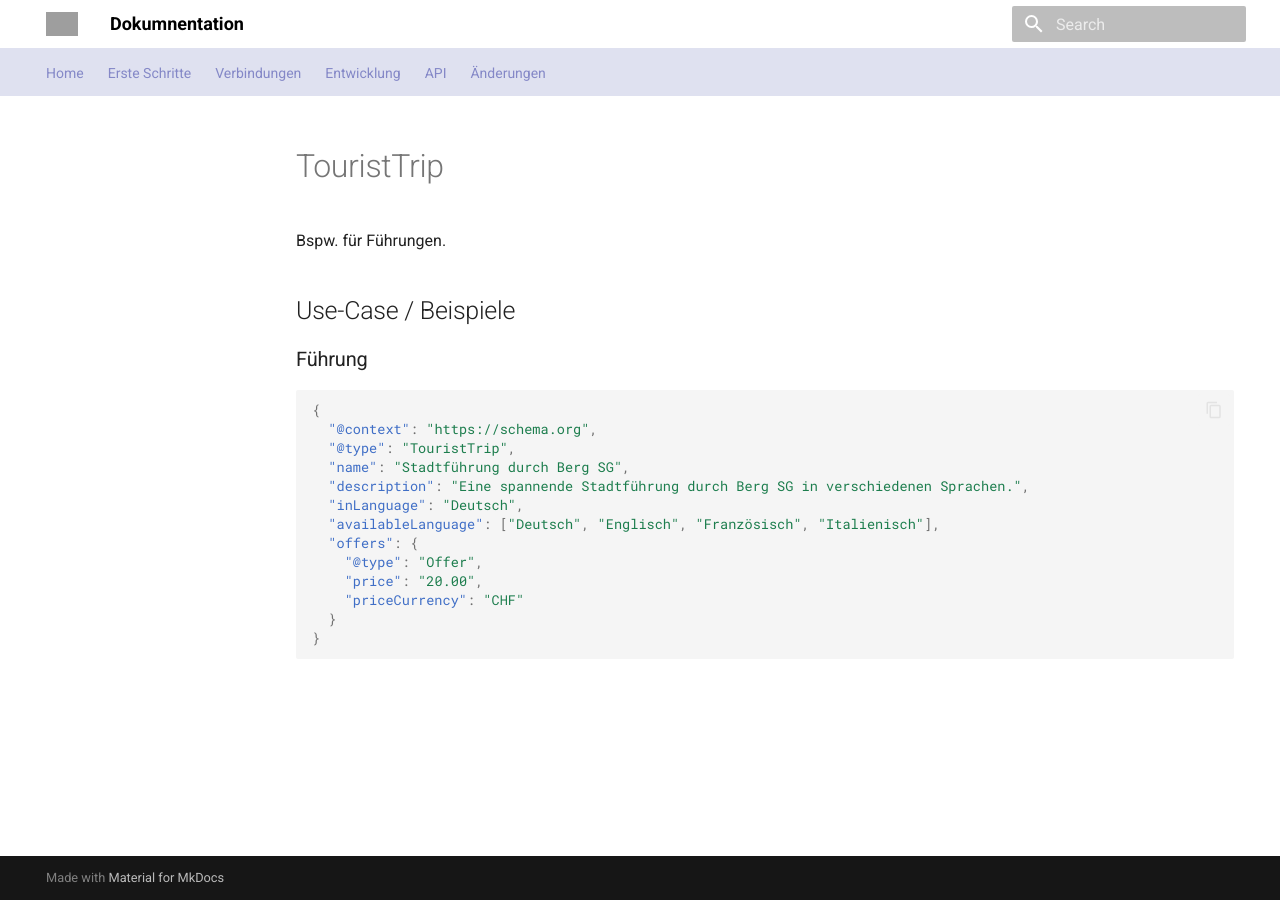
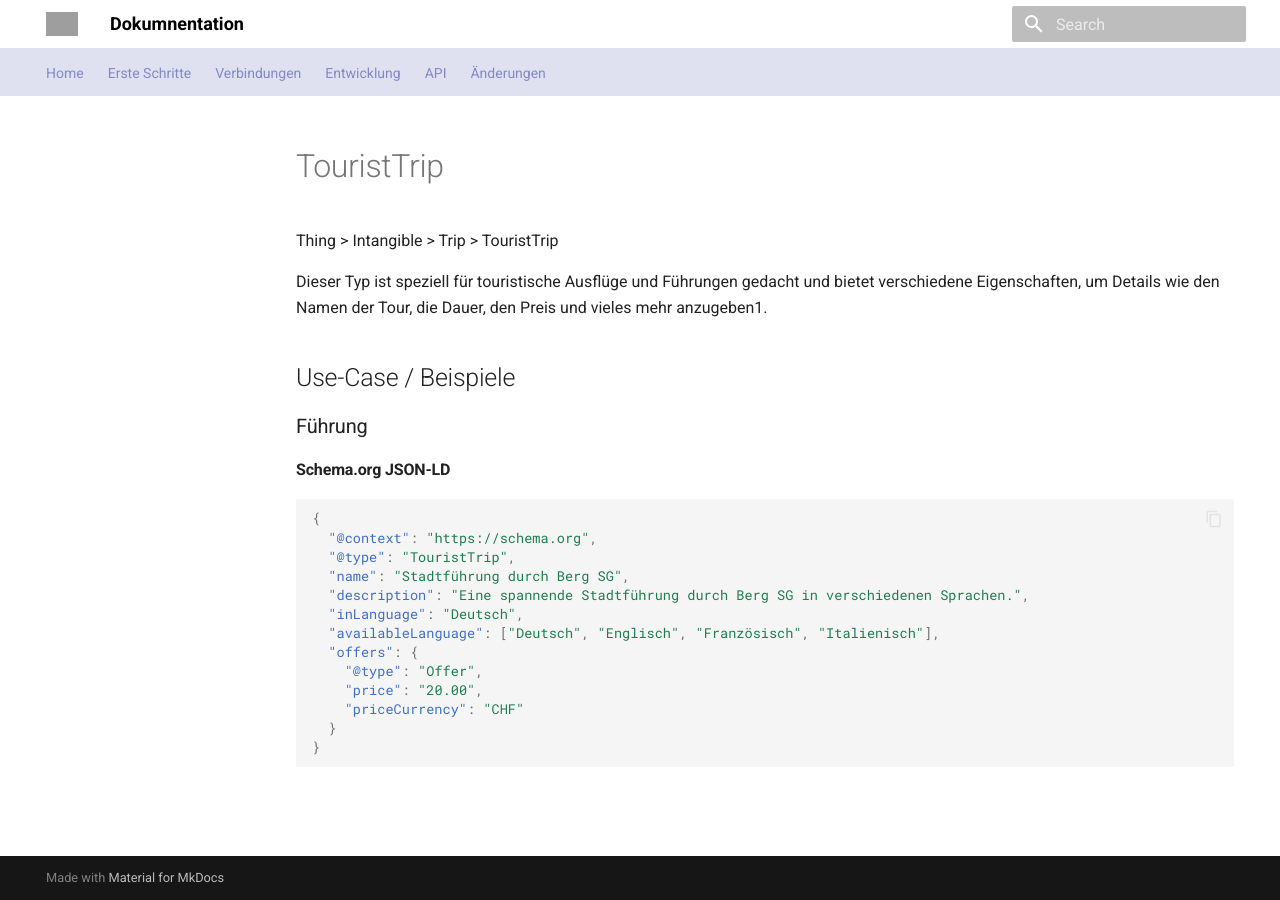
Before and after one commit to tsolenthaler/docs.contentdesk.io, an MkDocs documentation site: the page built from docs/dev/dataschema/types/TouristTrip.md, in a window 1280 px wide. Built offline with MkDocs 1.6.1 and Material for MkDocs 9.7.7, drawn with Linux system fonts in a browser that asks for light colours; grey boxes are pictures that could not be loaded.

Commit message:
docs: Add TouristTrip, Trail, and Trip types with use-case examples

````diff
--- a/docs/dev/dataschema/types/TouristTrip.md
+++ b/docs/dev/dataschema/types/TouristTrip.md
@@ -1,12 +1,15 @@
 # TouristTrip
 
-Bspw. für Führungen.
+Thing > Intangible > Trip > TouristTrip
 
+Dieser Typ ist speziell für touristische Ausflüge und Führungen gedacht und bietet verschiedene Eigenschaften, um Details wie den Namen der Tour, die Dauer, den Preis und vieles mehr anzugeben1.
 
 
 ## Use-Case / Beispiele
 
 ### Führung
+
+#### Schema.org JSON-LD
 ``` json
 {
   "@context": "https://schema.org",
@@ -21,6 +24,4 @@ Bspw. für Führungen.
     "priceCurrency": "CHF"
   }
 }
-
-
 ```
````
Also changed, not shown: docs/dev/dataschema/properties/channel.md (added, +28 -0 lines), docs/dev/dataschema/types/Trail.md (+2 -1 lines), docs/dev/dataschema/types/Trip.md (added, +6 -0 lines).
